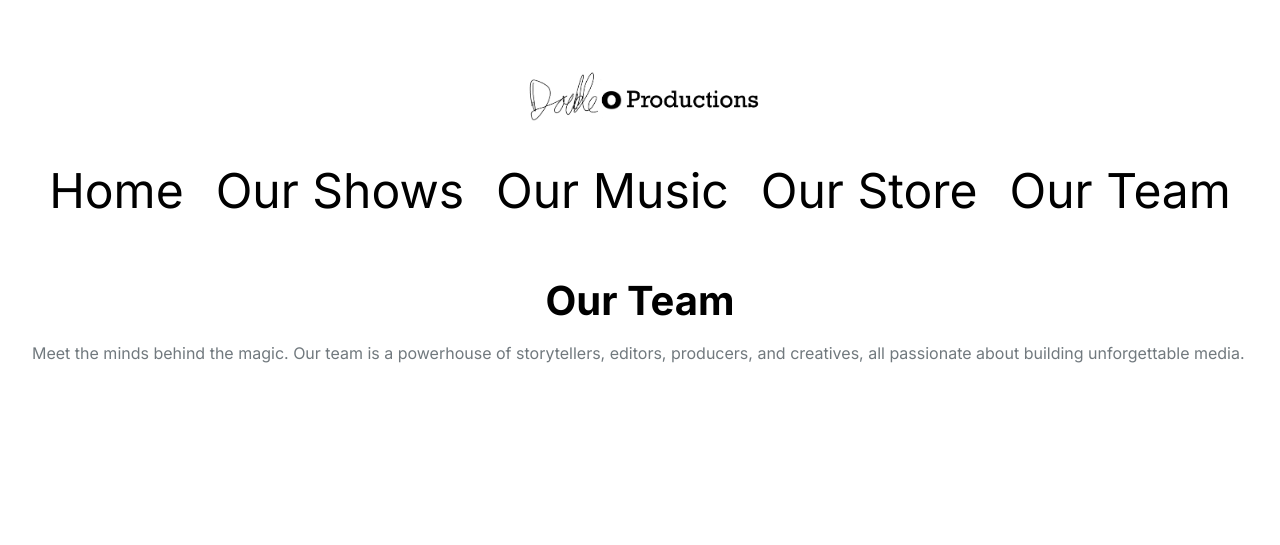
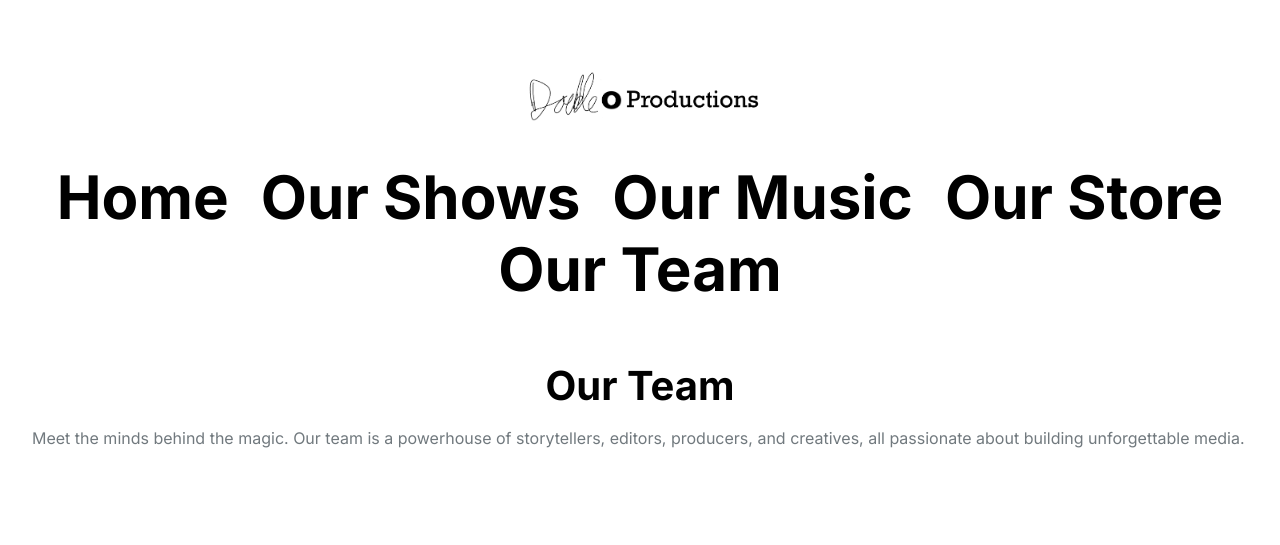
Before and after one commit to DoubleOProds/website, a PHP site: page /OurTeam.html in a window 1280 px wide. Shown: the top 545 px of the page. Before the commit the page ends 363 px from the top, so only its background shows below. Run offline with PHP 8.4, Linux system fonts and the light colour scheme.

Commit message:
Update styles.css

```diff
--- a/styles.css
+++ b/styles.css
@@ -61,8 +61,8 @@ nav a {
   margin: 0 1rem;
   text-decoration: none;
   color: #000000;
-  font-size: 48px;
-  font-weight: 500;
+  font-size: 60px;
+  font-weight: 700;
   transition: color 0.3s ease;
 }
 
```
